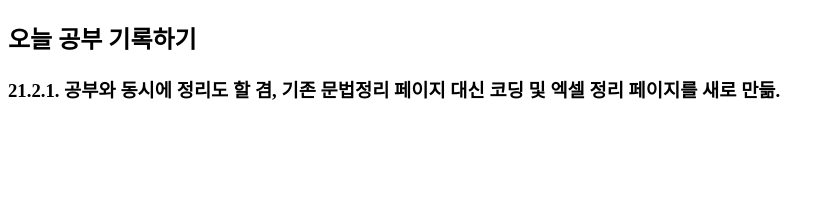
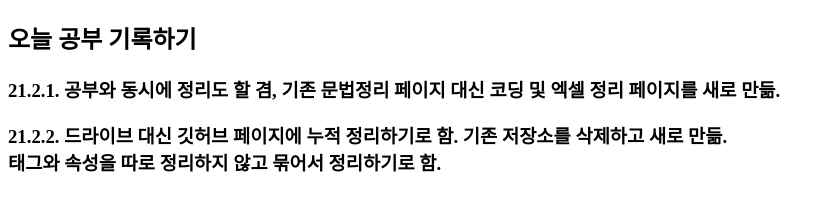
Before and after one commit to readaer/Practice, a plain HTML site: page diary.html in a window 1280 px wide. Shown: the whole page, without its empty margins (0-835 px from the left). Drawn offline with Linux system fonts and the light colour scheme.

Commit message:
Update diary.html

```diff
--- a/diary.html
+++ b/diary.html
@@ -7,7 +7,8 @@
 <body>
 <h2>오늘 공부 기록하기</h2>
 <h3>
-21.2.1. 공부와 동시에 정리도 할 겸, 기존 문법정리 페이지 대신 코딩 및 엑셀 정리 페이지를 새로 만듦.
+  <p>21.2.1. 공부와 동시에 정리도 할 겸, 기존 문법정리 페이지 대신 코딩 및 엑셀 정리 페이지를 새로 만듦.</p>
+  <p>21.2.2. 드라이브 대신 깃허브 페이지에 누적 정리하기로 함. 기존 저장소를 삭제하고 새로 만듦. <br> 태그와 속성을 따로 정리하지 않고 묶어서 정리하기로 함.</p>
 </h3>
 </body>
 </html>
```
